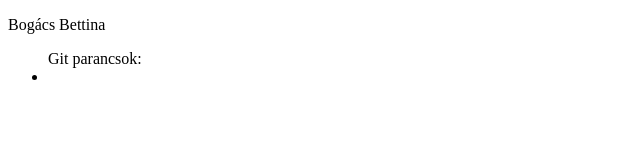
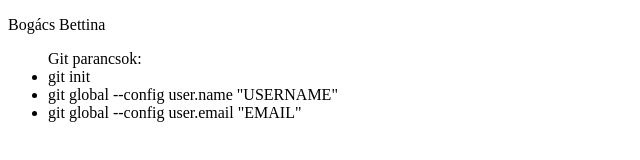
Before and after one commit to bogacsb/egyiptom_autok, a plain HTML site: page index.html in a window 1280 px wide. Shown: the whole page, without its empty margins (0-640 px from the left). Drawn offline with Linux system fonts and the light colour scheme.

Commit message:
start developing ul commands

```diff
--- a/index.html
+++ b/index.html
@@ -9,7 +9,9 @@
     <p>Bogács Bettina</p>
     <ul>
         Git parancsok:
-        <li></li>
+        <li>git init</li>
+        <li>git global --config user.name "USERNAME"</li>
+        <li>git global --config user.email "EMAIL"</li>
     </ul>
 </body>
 </html>
```
